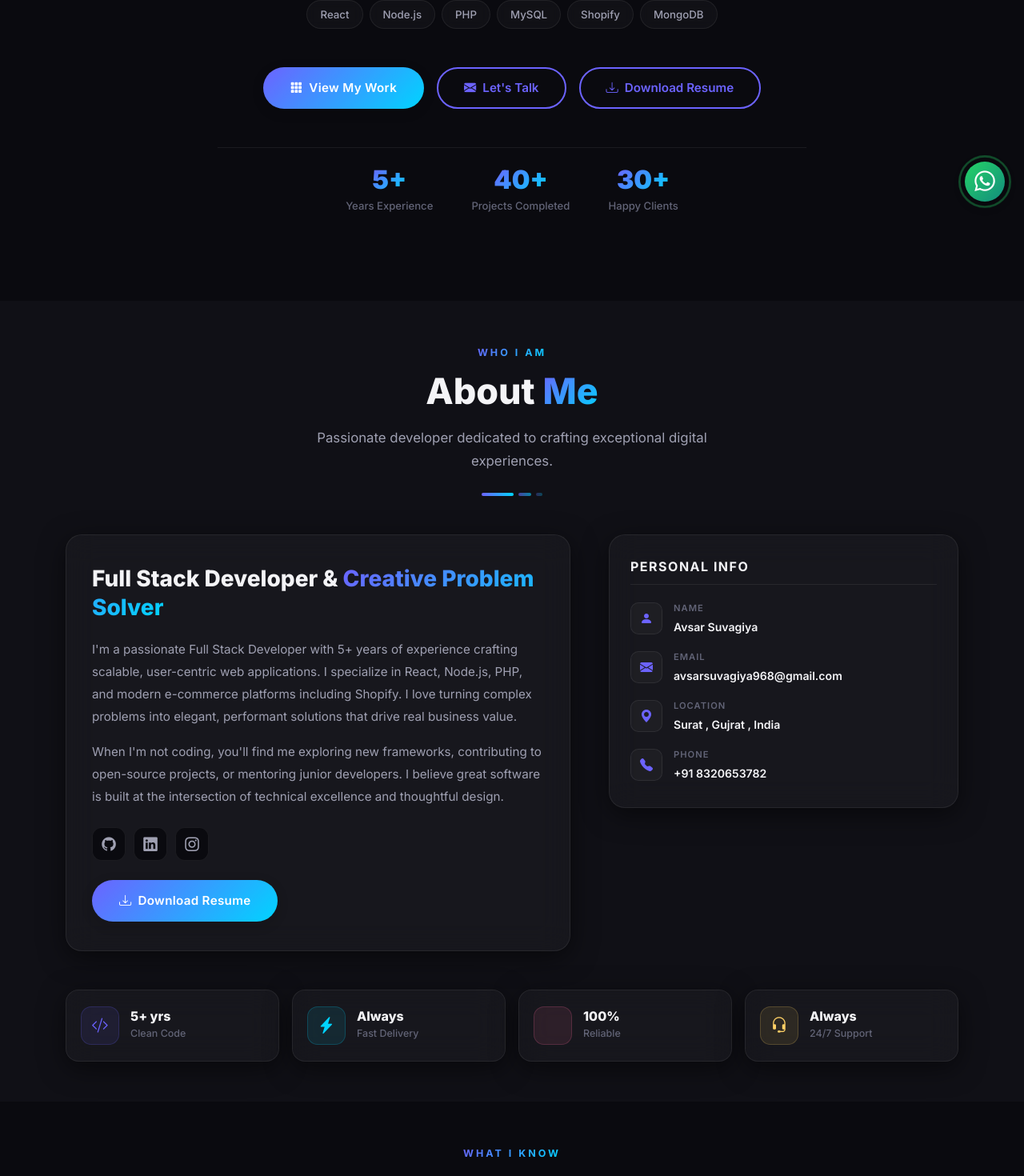
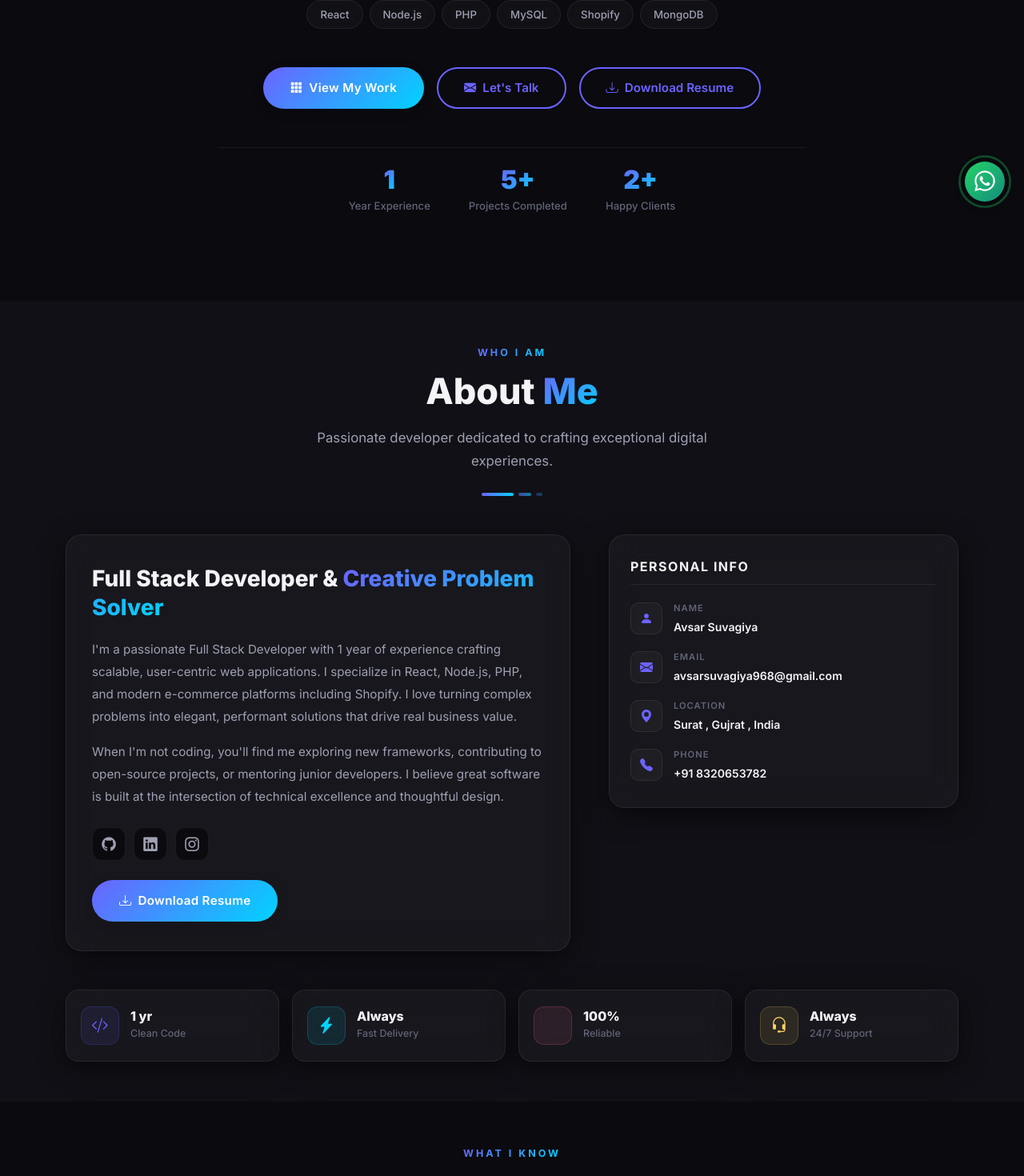
Before and after one commit to AvsarSuvagiyaCelvion/Avsar-Portfolio, a React (Vite) app: page / in a window 1280 px wide. Shown: the part 524-1994 px from the top of the page at 80% size. Built offline with nearby package versions, Linux system fonts and the light colour scheme; no server answers.

Commit message:
chnage year of experince,happy clinet and complete project

```diff
--- a/src/components/About/About.jsx
+++ b/src/components/About/About.jsx
@@ -5,7 +5,7 @@ import { useScrollReveal } from '../../hooks/useScrollReveal';
 import './About.css';
 
 const highlights = [
-  { icon: 'bi-code-slash',          label: 'Clean Code',    value: '5+ yrs',  color: '#6c63ff' },
+  { icon: 'bi-code-slash',          label: 'Clean Code',    value: '1 yr',  color: '#6c63ff' },
   { icon: 'bi-lightning-charge-fill', label: 'Fast Delivery', value: 'Always',  color: '#00d4ff' },
   { icon: 'bi-shield-check-fill',   label: 'Reliable',      value: '100%',    color: '#ff6b9d' },
   { icon: 'bi-headset',             label: '24/7 Support',  value: 'Always',  color: '#ffd166' },
--- a/src/components/Hero/Hero.jsx
+++ b/src/components/Hero/Hero.jsx
@@ -97,9 +97,9 @@ export default function Hero() {
             {/* Stats */}
             <motion.div {...fadeUp(0.85)} className="hero-stats mt-5 justify-content-center">
               {[
-                { value: '5+', label: 'Years Experience' },
-                { value: '40+', label: 'Projects Completed' },
-                { value: '30+', label: 'Happy Clients' },
+                { value: '1', label: 'Year Experience' },
+                { value: '5+', label: 'Projects Completed' },
+                { value: '2+', label: 'Happy Clients' },
               ].map(stat => (
                 <div key={stat.label} className="hero-stat">
                   <strong>{stat.value}</strong>
--- a/src/data/portfolioData.js
+++ b/src/data/portfolioData.js
@@ -5,7 +5,7 @@ export const personalInfo = {
   email: 'avsarsuvagiya968@gmail.com',
   phone: '+91 8320653782',
   location: 'Surat , Gujrat , India',
-  bio: `I'm a passionate Full Stack Developer with 5+ years of experience crafting scalable,
+  bio: `I'm a passionate Full Stack Developer with 1 year of experience crafting scalable,
   user-centric web applications. I specialize in React, Node.js, PHP, and modern e-commerce
   platforms including Shopify. I love turning complex problems into elegant, performant solutions
   that drive real business value.`,
```
